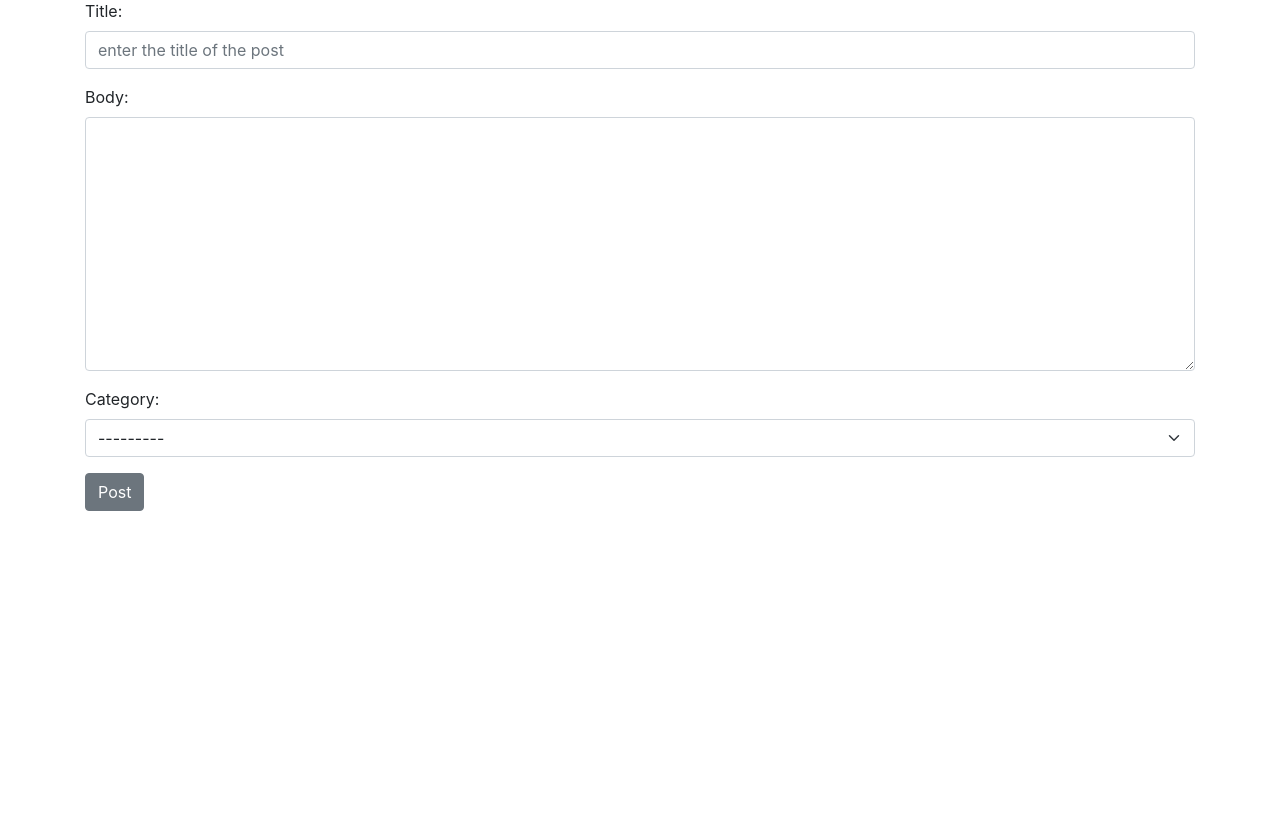
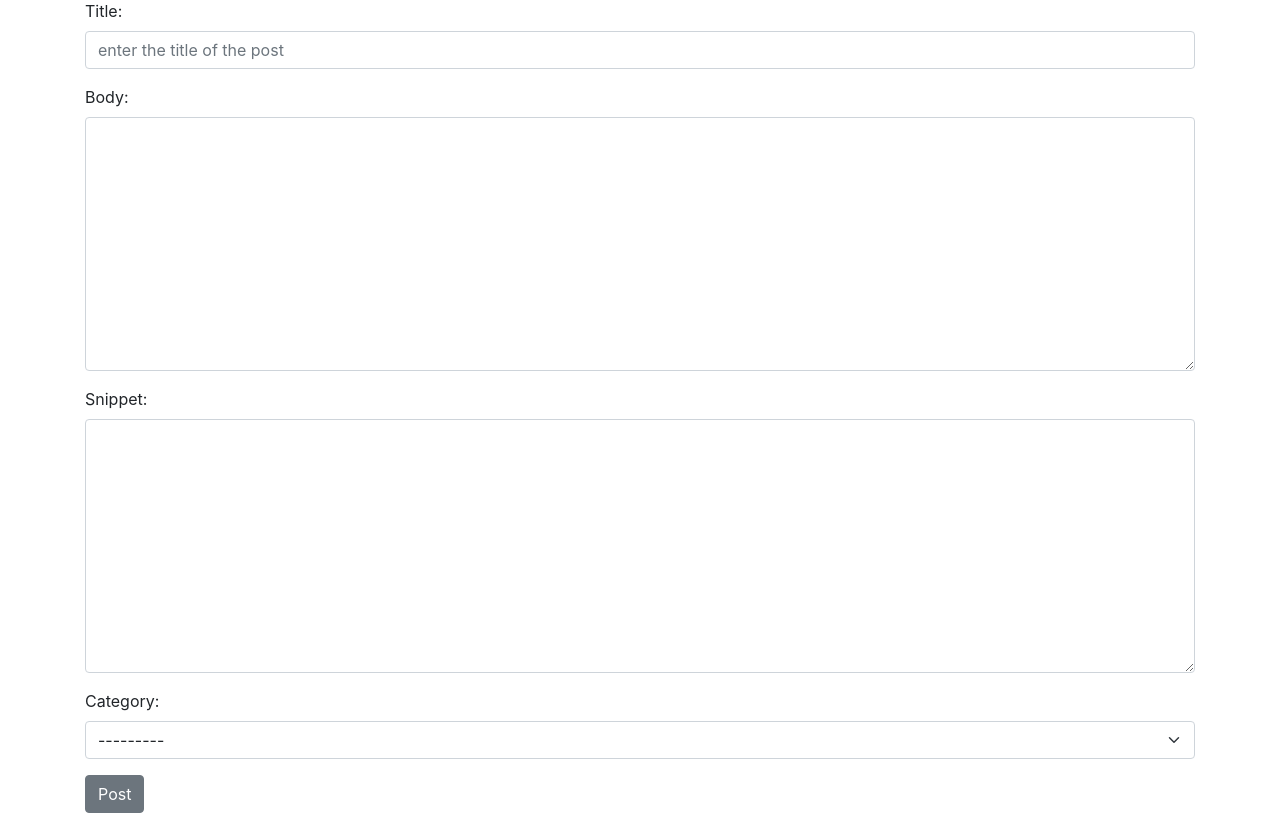
Before and after one commit to yassinejr/Blog, a Django app: page /add_post/ in a window 1280 px wide. Shown: the part 161-990 px from the top of the page. Before the commit the page ends 672 px from the top, so only its background shows below. Run offline with Django 3.2, Linux system fonts and the light colour scheme; a user stored in the database is signed in; data comes from the database, SQL or seed files in the repository; both versions use the stored data as it was after the commit; some libraries are stand-ins or nearby versions.

Commit message:
add snippet for ech post

```diff
--- a/main_blog/forms.py
+++ b/main_blog/forms.py
@@ -5,12 +5,13 @@ from .models import *
 class PostForm(forms.ModelForm):
     class Meta:
         model = Post
-        fields = ('title', 'author', 'body', 'category')
+        fields = ('title', 'author', 'body', 'snippet', 'category')
         widgets = {
             'title': forms.TextInput(attrs={'class': 'form-control', 'placeholder': 'enter the title of the post'}),
             'author': forms.TextInput(attrs={'class': 'form-control', 'value': '', 'id': 'author', 'type':'hidden'}),
             # 'author': forms.Select(attrs={'class': 'form-select'}),
             'body': forms.Textarea(attrs={'class': 'form-control'}),
+            'snippet': forms.Textarea(attrs={'class': 'form-control'}),
             'category': forms.Select(attrs={'class': 'form-select'}),
         }
 
@@ -18,10 +19,11 @@ class PostForm(forms.ModelForm):
 class EditPostForm(forms.ModelForm):
     class Meta:
         model = Post
-        fields = ('title', 'body', 'category')
+        fields = ('title', 'body', 'snippet', 'category')
         widgets = {
             'title': forms.TextInput(attrs={'class': 'form-control', 'placeholder': 'enter the title of the post'}),
             'body': forms.Textarea(attrs={'class': 'form-control'}),
+            'snippet': forms.Textarea(attrs={'class': 'form-control'}),
             'category': forms.Select(attrs={'class': 'form-select'}),
         }
 
--- a/main_blog/models.py
+++ b/main_blog/models.py
@@ -28,6 +28,7 @@ class Post(models.Model):
     author = models.ForeignKey(User, on_delete=models.CASCADE)
     # body = models.TextField()
     body = RichTextField(blank=True, null=True)
+    snippet = models.CharField(max_length=255)
     category = models.ForeignKey('Category', on_delete=models.CASCADE, null=True, blank=True)
     posted_at = models.DateTimeField(auto_now_add=True)
     likes = models.ManyToManyField(User, related_name='blog_posts')
--- a/main_blog/templates/main_blog/add_post.html
+++ b/main_blog/templates/main_blog/add_post.html
@@ -8,7 +8,7 @@
     <form method="POST">
         <div class="mb-3">
             {% csrf_token %}
-
+            {{form.media}}
             {{form.as_p}}
             <button class="btn btn-secondary">Post</button>
         </div>
--- a/main_blog/templates/main_blog/home.html
+++ b/main_blog/templates/main_blog/home.html
@@ -22,7 +22,7 @@
             - <small><a href="{% url 'update_post' p.pk %}">[Edit]</a></small>- <small><a href="{% url 'delete_post' p.pk %}">[Delete]</a></small><br/>
         {% endif %}
         <hr>
-        {{ p.body|slice:":200"|safe }}
+        {{p.snippet}}
         <br>
         <br>
         {{p.posted_at}}
```
Also changed, not shown: db.sqlite3.
